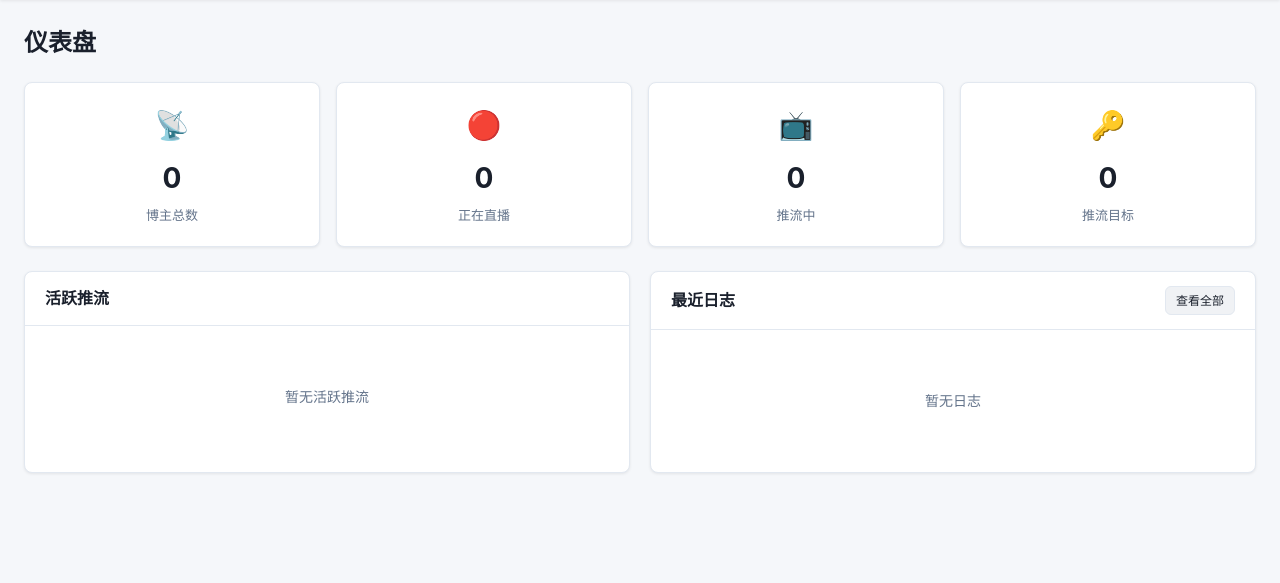
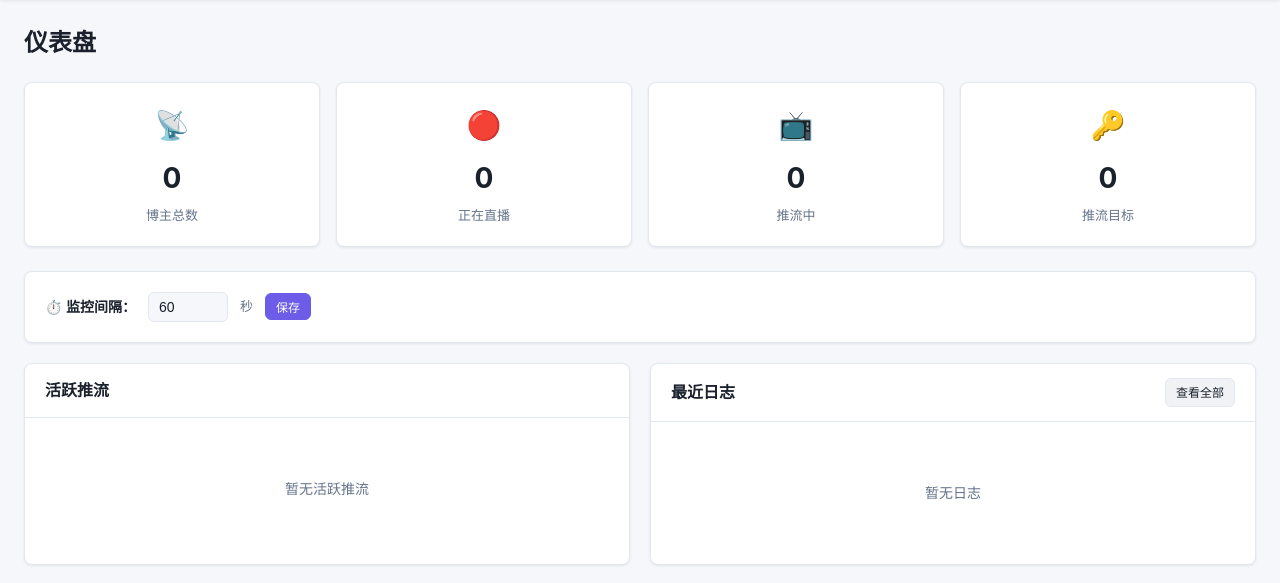
Before and after one commit to yyzq-cf/stream-bridge, a Flask app: page / in a window 1280 px wide. Shown: the part 56-639 px from the top of the page. Run offline with Flask 3, Linux system fonts and the light colour scheme; a user stored in the database is signed in.

Commit message:
feat: 仪表盘支持实时修改监控检测间隔

```diff
--- a/app.py
+++ b/app.py
@@ -430,6 +430,21 @@ def api_stream_stats(sid):
     return jsonify(stats)
 
 
+@app.route('/api/monitor-interval', methods=['GET', 'POST'])
+@login_required
+def api_monitor_interval():
+    """获取或设置监控间隔"""
+    from monitor_engine import get_interval, set_interval
+    if request.method == 'POST':
+        seconds = request.form.get('seconds', '60').strip()
+        try:
+            val = set_interval(int(seconds))
+            return jsonify({'ok': True, 'interval': val, 'message': f'监控间隔已设为 {val}秒'})
+        except ValueError:
+            return jsonify({'ok': False, 'message': '请输入有效数字'})
+    return jsonify({'ok': True, 'interval': get_interval()})
+
+
 @app.route('/api/status')
 @login_required
 def api_status():
--- a/templates/dashboard.html
+++ b/templates/dashboard.html
@@ -23,6 +23,16 @@
         <div class="stat-icon">🔑</div>
         <div class="stat-value">{{ targets|length }}</div>
         <div class="stat-label">推流目标</div>
+    </div>
+</div>
+
+<div class="panel" style="margin-bottom:20px;">
+    <div class="panel-body" style="display:flex;align-items:center;gap:12px;flex-wrap:wrap;">
+        <span style="font-weight:600;">⏱️ 监控间隔：</span>
+        <input type="number" id="monitor-interval-input" min="10" max="600" value="60" style="width:80px;padding:6px 10px;background:var(--bg);border:1px solid var(--border);border-radius:6px;color:var(--text);font-size:14px;">
+        <span style="color:var(--text-dim);font-size:13px;">秒</span>
+        <button class="btn btn-primary btn-sm" onclick="updateMonitorInterval()">保存</button>
+        <span id="monitor-interval-hint" style="color:var(--text-dim);font-size:13px;"></span>
     </div>
 </div>
 
@@ -86,6 +96,30 @@
 </div>
 
 <script>
+// 加载当前监控间隔
+async function loadMonitorInterval() {
+    try {
+        const resp = await fetch('/api/monitor-interval');
+        const data = await resp.json();
+        if (data.ok) {
+            document.getElementById('monitor-interval-input').value = data.interval;
+            document.getElementById('monitor-interval-hint').textContent = `(当前: ${data.interval}秒)`;
+        }
+    } catch(e) {}
+}
+
+// 更新监控间隔
+async function updateMonitorInterval() {
+    const val = document.getElementById('monitor-interval-input').value;
+    const r = await api('/api/monitor-interval', 'POST', { seconds: val });
+    if (r.ok) {
+        showToast(`✅ ${r.message}`, 'success');
+        document.getElementById('monitor-interval-hint').textContent = `(当前: ${r.interval}秒)`;
+    } else {
+        showToast('❌ ' + (r.message || '设置失败'), 'error');
+    }
+}
+
 // 码率轮询
 async function refreshStreamStats() {
     const rows = document.querySelectorAll('[id^="active-stream-"]');
```
Also changed, not shown: monitor_engine.py (+17 -2 lines).
